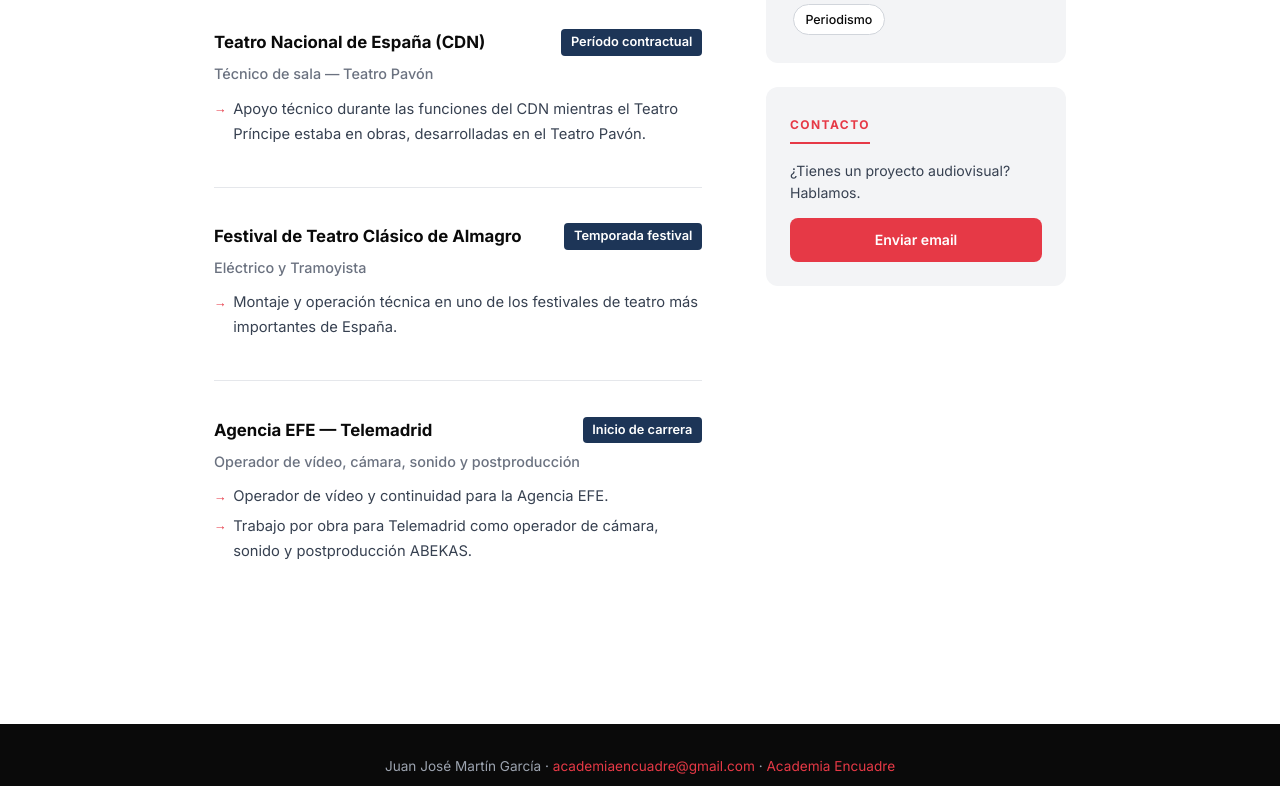
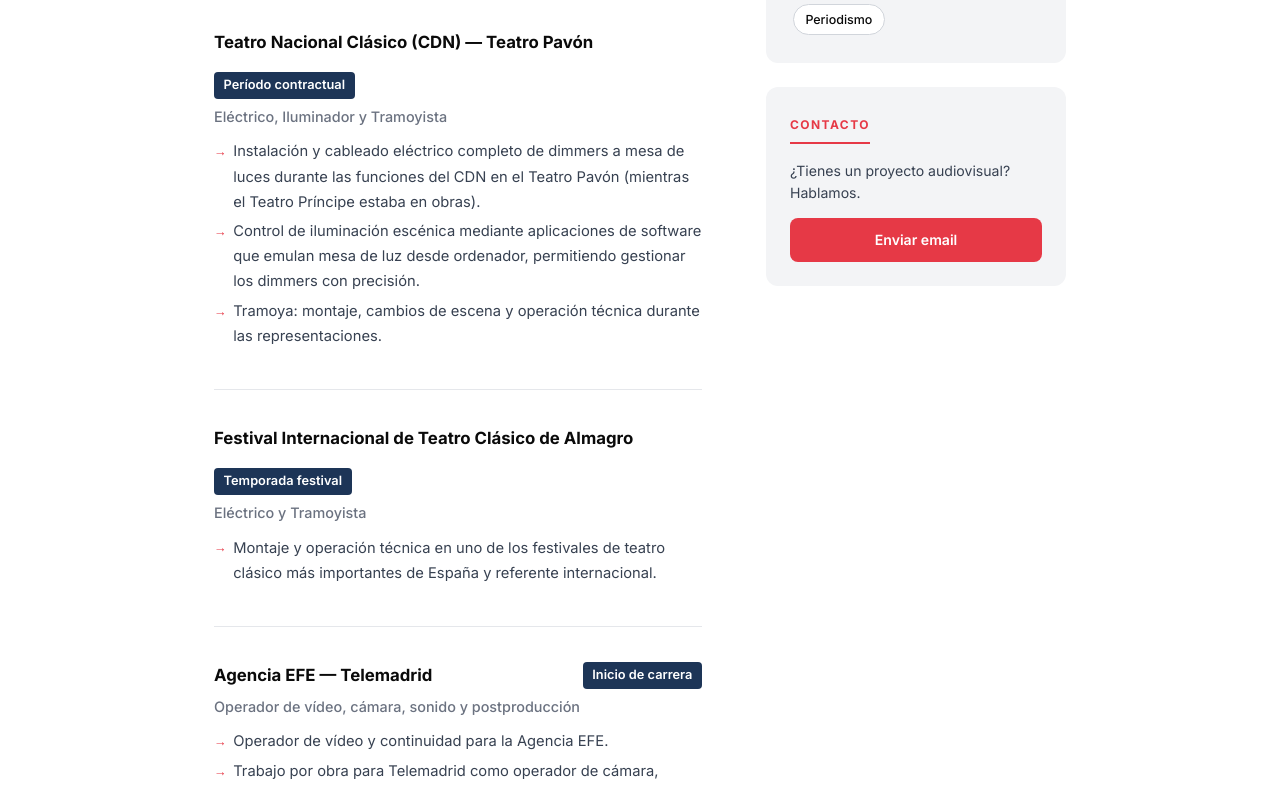
Before and after one commit to academiaencuadre/academia-encuadre, a website: page cv.html in a window 1280 px wide. Shown: the part 1716-2502 px from the top of the page. Drawn offline with nearby package versions, Linux system fonts and the light colour scheme.

Commit message:
Actualizar CV: Teatro Nacional y corrección Retevisión

```diff
--- a/cv.html
+++ b/cv.html
@@ -335,7 +335,7 @@
 
         <div class="trabajo">
           <div class="trabajo-header">
-            <span class="trabajo-empresa">Galia 2000 — Pretevisión</span>
+            <span class="trabajo-empresa">Galia 2000 — Retevisión</span>
             <span class="trabajo-fecha">~5 años</span>
           </div>
           <div class="trabajo-rol">Técnico de enlaces — Satélite, Microondas, Fibra y RDSI</div>
@@ -351,26 +351,28 @@
 
         <div class="trabajo">
           <div class="trabajo-header">
-            <span class="trabajo-empresa">Teatro Nacional de España (CDN)</span>
+            <span class="trabajo-empresa">Teatro Nacional Clásico (CDN) — Teatro Pavón</span>
             <span class="trabajo-fecha">Período contractual</span>
           </div>
-          <div class="trabajo-rol">Técnico de sala — Teatro Pavón</div>
+          <div class="trabajo-rol">Eléctrico, Iluminador y Tramoyista</div>
           <div class="trabajo-desc">
             <ul>
-              <li>Apoyo técnico durante las funciones del CDN mientras el Teatro Príncipe estaba en obras, desarrolladas en el Teatro Pavón.</li>
+              <li>Instalación y cableado eléctrico completo de dimmers a mesa de luces durante las funciones del CDN en el Teatro Pavón (mientras el Teatro Príncipe estaba en obras).</li>
+              <li>Control de iluminación escénica mediante aplicaciones de software que emulan mesa de luz desde ordenador, permitiendo gestionar los dimmers con precisión.</li>
+              <li>Tramoya: montaje, cambios de escena y operación técnica durante las representaciones.</li>
             </ul>
           </div>
         </div>
 
         <div class="trabajo">
           <div class="trabajo-header">
-            <span class="trabajo-empresa">Festival de Teatro Clásico de Almagro</span>
+            <span class="trabajo-empresa">Festival Internacional de Teatro Clásico de Almagro</span>
             <span class="trabajo-fecha">Temporada festival</span>
           </div>
           <div class="trabajo-rol">Eléctrico y Tramoyista</div>
           <div class="trabajo-desc">
             <ul>
-              <li>Montaje y operación técnica en uno de los festivales de teatro más importantes de España.</li>
+              <li>Montaje y operación técnica en uno de los festivales de teatro clásico más importantes de España y referente internacional.</li>
             </ul>
           </div>
         </div>
```
